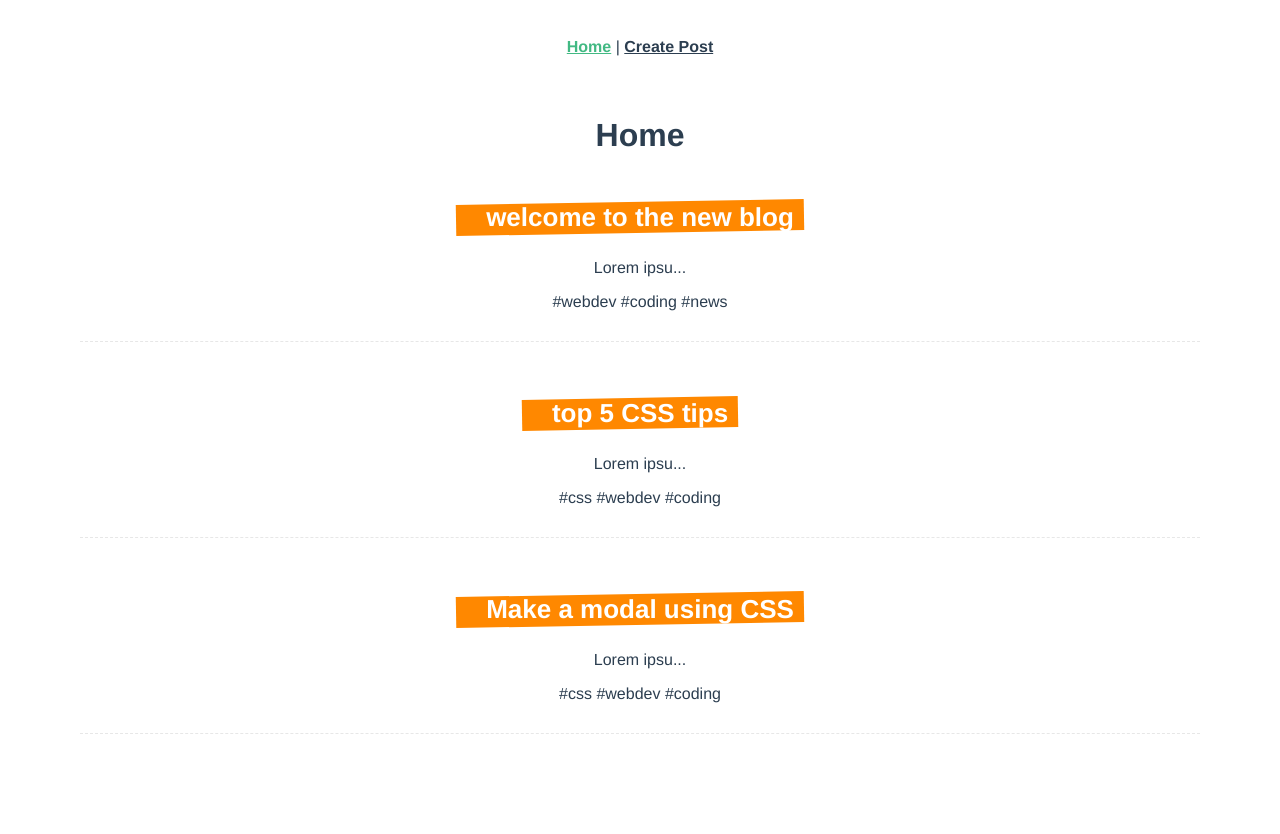
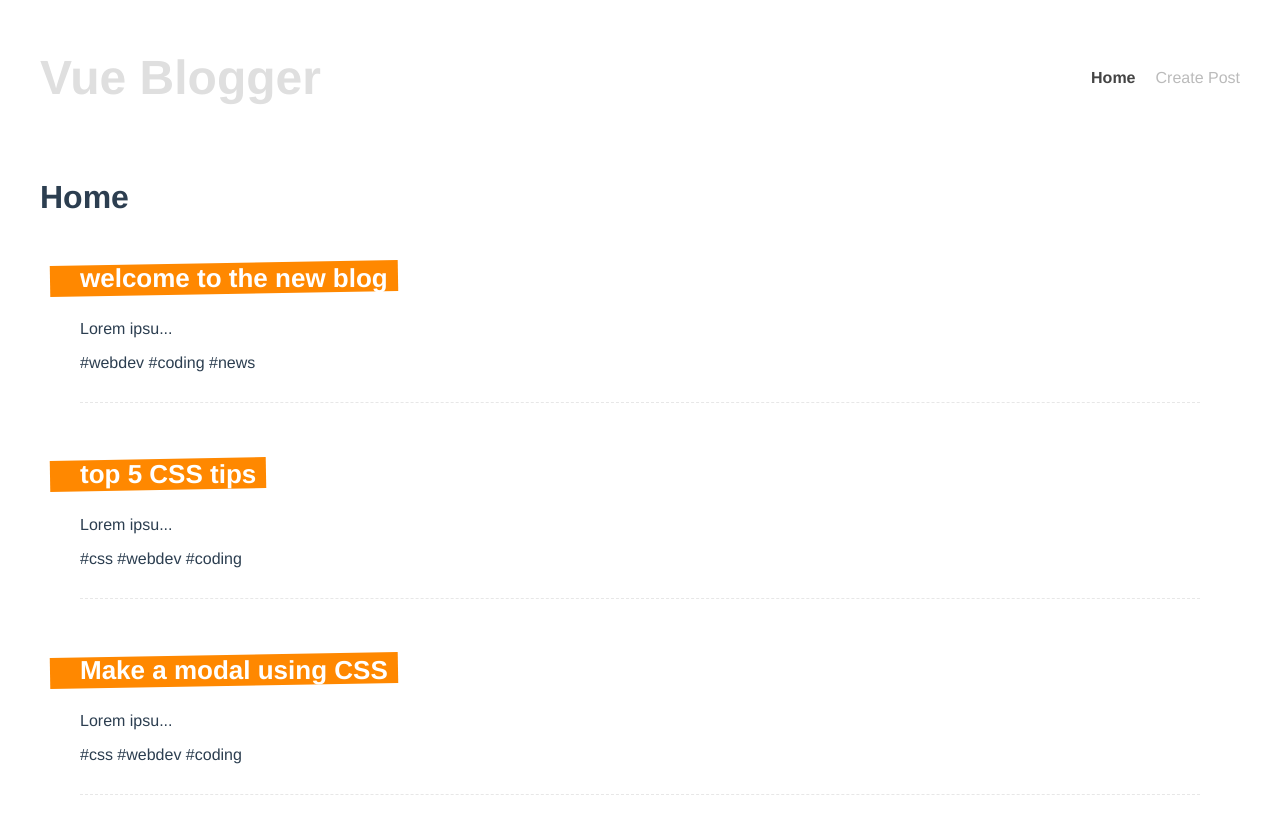
Before and after one commit to alexelmore/vue-blog-project, a Vue app in the folder blog-project/: page / in a window 1280 px wide. Shown: the top 834 px of the page. Before the commit the page ends 800 px from the top, so only its background shows below. Built offline with nearby package versions, Linux system fonts and the light colour scheme; data requests are answered from the project's data file.

Commit message:
Setup for Navbar Component

```diff
--- a/blog-project/src/App.vue
+++ b/blog-project/src/App.vue
@@ -1,30 +1,23 @@
 <template>
-  <nav>
-    <router-link to="/">Home</router-link> |
-    <router-link to="/create">Create Post</router-link>
-  </nav>
+  <Navbar />
   <router-view />
 </template>
+<script>
+import Navbar from "./components/Navbar.vue";
+
+export default {
+  name: "App",
+  components: {
+    Navbar,
+  },
+};
+</script>
 
 <style>
 #app {
   font-family: Avenir, Helvetica, Arial, sans-serif;
   -webkit-font-smoothing: antialiased;
   -moz-osx-font-smoothing: grayscale;
-  text-align: center;
   color: #2c3e50;
 }
-
-nav {
-  padding: 30px;
-}
-
-nav a {
-  font-weight: bold;
-  color: #2c3e50;
-}
-
-nav a.router-link-exact-active {
-  color: #42b983;
-}
 </style>
--- /dev/null
+++ b/blog-project/src/components/Navbar.vue
@@ -0,0 +1,39 @@
+<template>
+  <header>
+    <h1>Vue Blogger</h1>
+    <nav>
+      <router-link :to="{ name: 'home' }">Home</router-link>
+      <router-link :to="{ name: 'Create' }">Create Post</router-link>
+    </nav>
+  </header>
+</template>
+
+<script>
+export default {
+  name: "Navbar",
+};
+</script>
+
+<style>
+header {
+  display: flex;
+  justify-content: space-between;
+  align-items: center;
+  max-width: 1200px;
+  margin: 0 auto;
+  padding: 10px;
+}
+header h1 {
+  color: #dfdfdf;
+  font-size: 48px;
+}
+header a {
+  color: #bbb;
+  text-decoration: none;
+  margin-left: 20px;
+}
+header a.router-link-active {
+  color: #444;
+  font-weight: bold;
+}
+</style>
```
